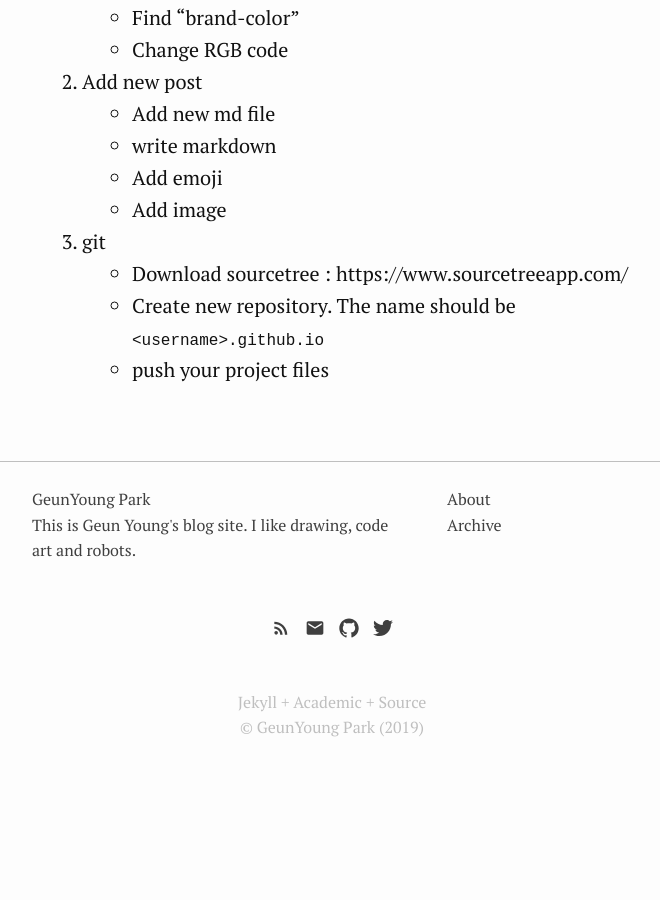
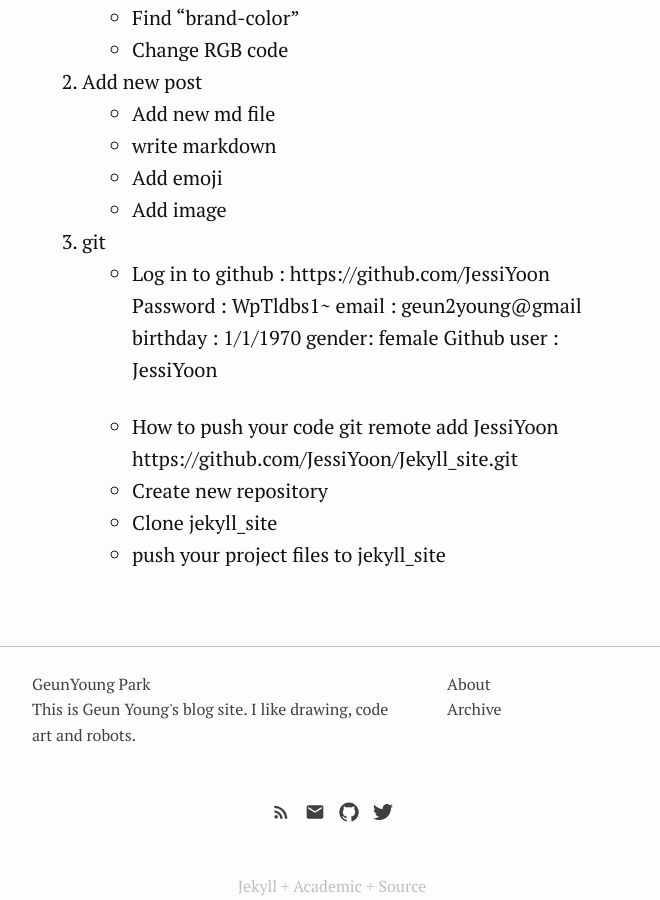
Before and after one commit to GeunYoungPark/jekyll-test, a Jekyll site: the page built from _posts/2019-06-13-how-to-customize.md, in a window 1280 px wide and 900 px high, scrolled down 2452 px. Shown: the whole window, without its empty margins (308-968 px from the left). Built offline with Jekyll 4.4.1, drawn with Linux system fonts in a browser that asks for light colours; before the commit the page ends 3243 px from its top, so only the background shows below that.

Commit message:
06-16( : git added

````diff
--- a/_posts/2019-06-13-how-to-customize.md
+++ b/_posts/2019-06-13-how-to-customize.md
@@ -81,6 +81,18 @@ permalink: /about/
     * Add image
 
 6. git
-    * Download sourcetree :  https://www.sourcetreeapp.com/
-    * Create new repository. The name should be ```<username>.github.io```
-    * push your project files
+    * Log in to github :
+        https://github.com/JessiYoon
+        Password : WpTldbs1~
+        email : geun2young@gmail
+        birthday : 1/1/1970
+        gender: female
+        Github user : JessiYoon
+
+
+
+    * How to push your code
+           git remote add JessiYoon https://github.com/JessiYoon/Jekyll_site.git
+    * Create new repository
+    * Clone jekyll_site
+    * push your project files to jekyll_site
````
